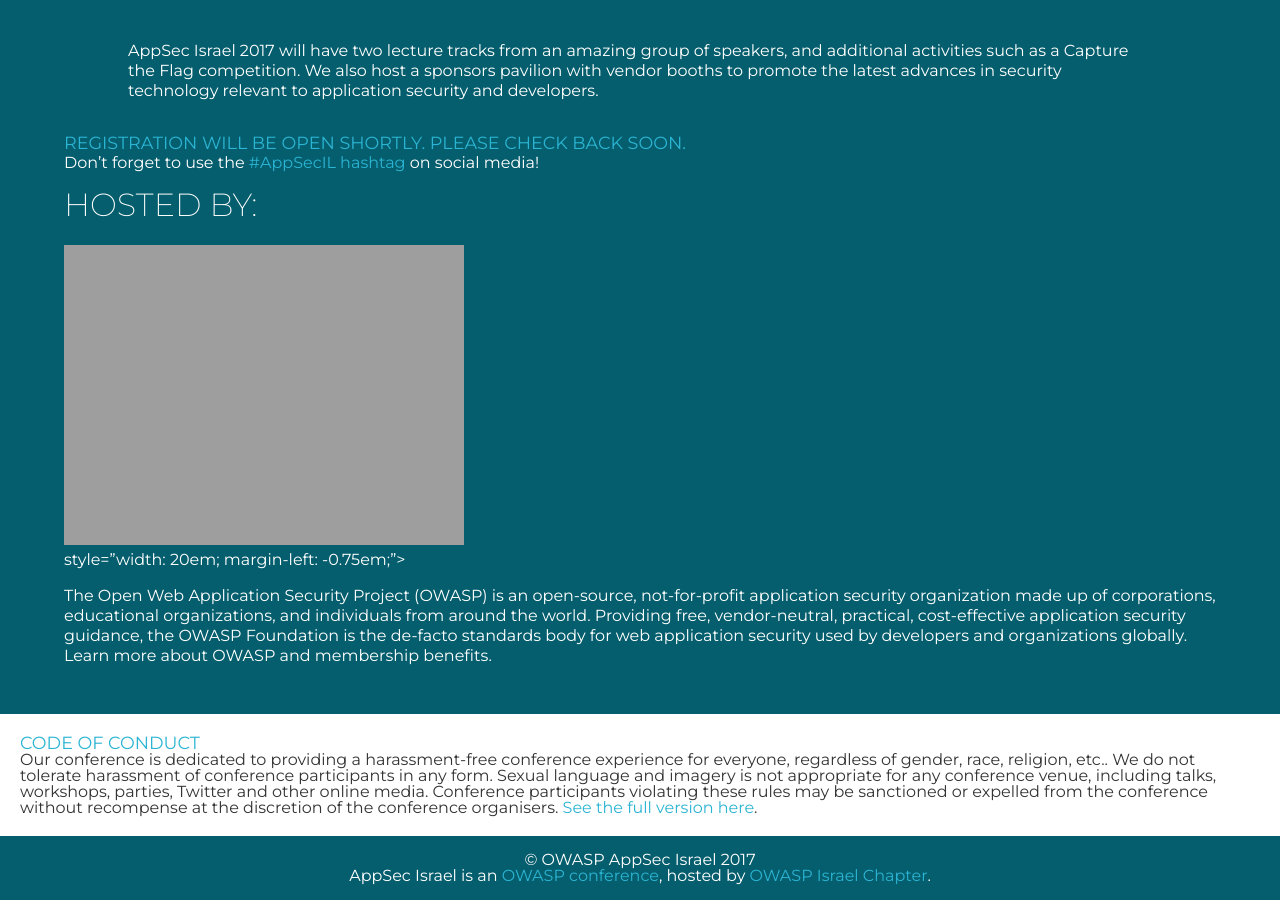
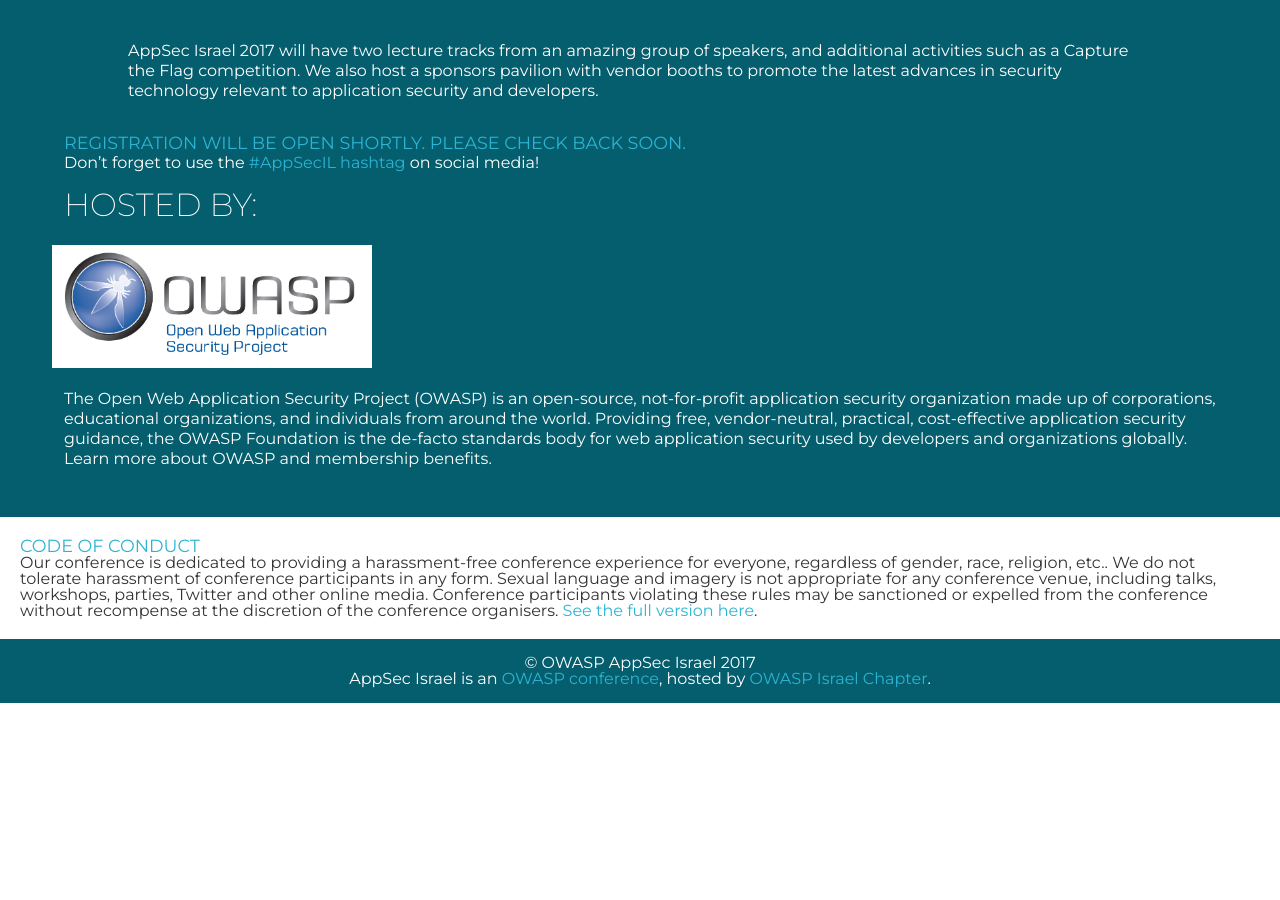
Before and after one commit to OWASP/AppSec-Israel-2017, a Jekyll site: the page built from index.md, in a window 1280 px wide and 900 px high, scrolled down 739 px. Built offline with Jekyll 4.4.1, drawn with Linux system fonts in a browser that asks for light colours; our own code applies the rules of GitHub Pages for plain Markdown files; after the commit the page ends 1442 px from its top, so only the background shows below that.

Commit message:
Update index.md

```diff
--- a/index.md
+++ b/index.md
@@ -35,8 +35,9 @@ Don't forget to use the [#AppSecIL hashtag](https://twitter.com/hashtag/AppSecIL
 
 ### Hosted by:
 
-![OWASP Logo](assets/img/owasp_logo.jpg =20em)
-style="width: 20em; margin-left: -0.75em;">
+<a href="https://owasp.org">
+  <img src="assets/img/owasp_logo.jpg" style="width:20em; margin-left:-0.75em;">
+</a>
 
 <p>
 The Open Web Application Security Project (OWASP) is an open-source, not-for-profit application security organization made up of corporations, educational organizations, and individuals from around the world. Providing free, vendor-neutral, practical, cost-effective application security guidance, the OWASP Foundation is the de-facto standards body for web application security used by developers and organizations globally. Learn more about OWASP and membership benefits.
```
